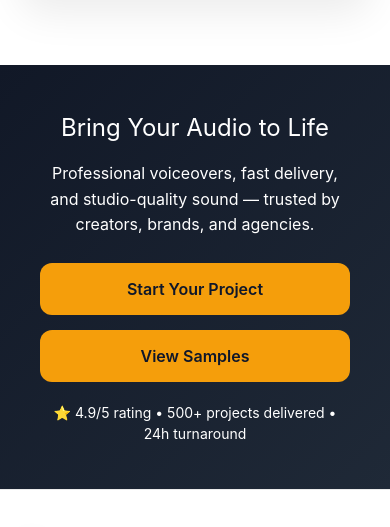
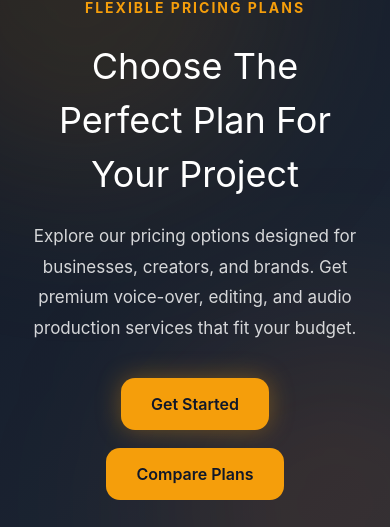
Before and after one commit to jadamanikanta/voiceover-audio-productionstudio, a website: page pricing/pricing.html in a window 390 px wide. Shown: the part 4872-5399 px from the top of the page. Drawn offline with nearby package versions, Linux system fonts and the light colour scheme.

Commit message:
first commit

```diff
--- a/global-css/global.css
+++ b/global-css/global.css
@@ -642,20 +642,27 @@ body.dark-mode .footer-brand p {
     margin-bottom: 12px;
 }
 
-.footer-links ul li a {
-    text-decoration: none;
-    color: var(--text-color);
-    font-size: 15px;
-    transition: 0.3s ease;
-}
+
 
 .footer-links ul li a:hover {
     padding-left: 6px;
 }
 
+.footer-links ul li {
+    font-size: 15px;
+    color: #777;
+}
 .footer-services ul li {
     font-size: 15px;
     color: #777;
+}
+.footer-links ul li :hover{
+
+    color: var(--primary);
+}
+.footer-services ul li :hover {
+
+    color: var(--primary);
 }
 
 .footer-contact p {
--- a/pricing/pricing.css
+++ b/pricing/pricing.css
@@ -229,12 +229,12 @@ body.dark-mode .pricing-heading p {
     display: grid;
     grid-template-columns: repeat(3,1fr);
     gap: 30px;
-    margin-top: 65px;
+    margin-top: 45px;
 }
 
 .pricing-card {
     position: relative;
-    padding: 45px 30px;
+    padding:20px 30px;
     border-radius: 28px;
     background: rgba(255,255,255,0.85);
     backdrop-filter: blur(12px);
@@ -311,8 +311,8 @@ body.dark-mode .pricing-card ul li {
 
 .badge {
     position: absolute;
-    top: 20px;
-    right: 20px;
+    top: 10px;
+    right: 10px;
     background: var(--primary);
     color: white;
     font-size: 12px;
@@ -907,132 +907,115 @@ html[dir="rtl"] .table-wrapper{
     direction:rtl;
 }
 
-.cta-blogpage {
-  padding: 10px 20px;
-  display: flex;
-  justify-content: center;
-  background:
-        linear-gradient(135deg,#111827,#1f2937);
 
-}
-
-
-
-.cta-box {
-  max-width: 800px;
-  width: 100%;
+.pricing-cta {
+   padding: 100px 8% 40px;
     text-align: center;
-  padding: 50px 30px;
-  border-radius: 20px;
-
     position: relative;
     overflow: hidden;
 
-
-  opacity: 0;
-  transform: translateY(40px);
+    background:
+        linear-gradient(135deg,#111827,#1f2937);
 }
 
-
-.cta-box.show {
-  animation: fadeUp 0.8s ease forwards;
-}
-.cta-box::after {
+.pricing-cta::before {
     content: "";
     position: absolute;
-  inset: 0;
-  background:none;
-
-  opacity: 0.15;
-
+    width: 400px;
+    height: 400px;
+    background: rgba(245,158,11,0.12);
+    border-radius: 50%;
+    top: -120px;
+    left: -120px;
+    filter: blur(90px);
+    animation: glowMove 8s infinite ease-in-out;
 }
 
-
-.cta-box::before {
+.pricing-cta::after {
     content: "";
     position: absolute;
-  inset: 0;
-
-  opacity: 0.15;
-
+    width: 350px;
+    height: 350px;
+    background: rgba(249,115,22,0.12);
+    border-radius: 50%;
+    bottom: -120px;
+    right: -120px;
+    filter: blur(90px);
+    animation: glowMove 10s infinite ease-in-out alternate;
 }
 
-
-.cta-box h2 {
-  font-size: 32px;
-  margin-bottom: 15px;
-  opacity: 0;
-  animation: fadeUp 0.6s ease forwards;
-  animation-delay: 0.1s;
-  color:white;
+.pricing-cta-content {
+    position: relative;
+    z-index: 2;
+    max-width: 850px;
+    margin: auto;
+    animation: fadeUpCTA 1.2s ease forwards;
 }
 
-.cta-box p {
-  opacity: 0;
-  margin-bottom: 25px;
-  line-height: 1.6;
-  animation: fadeUp 0.6s ease forwards;
-  animation-delay: 0.25s;
-  color:white;
+.pricing-cta-content span {
+    color: var(--primary);
+    font-size: 14px;
+    font-weight: 700;
+    letter-spacing: 2px;
+    text-transform: uppercase;
 }
 
+.pricing-cta-content h2 {
+    color: white;
+    font-size: 42px;
+    margin: 20px 0;
+}
 
-.cta-buttons {
+.pricing-cta-content p {
+    color: rgba(255,255,255,0.82);
+    font-size: 17px;
+    line-height: 1.8;
+    max-width: 700px;
+    margin: auto;
+}
+
+.pricing-cta-buttons {
+    margin-top: 35px;
     display: flex;
-  gap: 15px;
     justify-content: center;
+    gap: 18px;
     flex-wrap: wrap;
-  opacity: 0;
-  animation: fadeUp 0.6s ease forwards;
-  animation-delay: 0.4s;
+}
+
+.cta-btn {
+    padding: 14px 30px;
+    border-radius: 14px;
+    text-decoration: none;
+    font-weight: 600;
+    transition: 0.4s ease;
 }
 
 .primary-btn {
-  padding: 14px 28px;
-  border-radius: 12px;
-  border: none;
-  font-weight: 600;
-  cursor: pointer;
     background: var(--primary);
     color: var(--text-color);
-  transition: all 0.3s;
 
+    box-shadow:
+        0 0 25px rgba(245,158,11,0.35);
 }
 
-.primary-btn:hover,.secondary-btn:hover {
-  transform: translateY(-3px) scale(1.05);
-
+.primary-btn:hover {
+    transform: translateY(-4px) scale(1.05);
 }
 
 .secondary-btn {
-  padding: 14px 28px;
-   font-weight: 600;
-  border-radius: 12px;
+
+    color: var(--text-color);
     background: var(--primary);
-  color: var(--text-color);
-  cursor: pointer;
-  transition: 0.3s;
 }
 
-
-
-
-.cta-trust {
-  margin-top: 20px;
-  font-size: 14px;
-  opacity: 0;
-  animation: fadeUp 0.6s ease forwards;
-  animation-delay: 0.55s;
-  color:white;
+.secondary-btn:hover {
+    transform: translateY(-4px) scale(1.05);
 }
 
-
-
-
-@keyframes fadeUp {
+@keyframes fadeUpCTA {
     from {
         opacity: 0;
-    transform: translateY(40px);
+        transform: translateY(35px);
     }
     to {
         opacity: 1;
@@ -1040,38 +1023,20 @@ html[dir="rtl"] .table-wrapper{
     }
 }
 
-
-@keyframes pulseGlow {
+@keyframes glowMove {
     0% {
-    box-shadow: 0 0 0 rgba(99,102,241,0.4);
+        transform: translateY(0);
     }
     50% {
-    box-shadow: 0 0 25px rgba(99,102,241,0.6);
+        transform: translateY(25px);
     }
     100% {
-    box-shadow: 0 0 0 rgba(99,102,241,0.4);
+        transform: translateY(0);
     }
 }
 
-
-@keyframes glowMove {
-  0% { transform: translate(-20%, -20%); }
-  50% { transform: translate(20%, 10%); }
-  100% { transform: translate(-20%, -20%); }
-}
-
-
-@media (max-width: 640px) {
-  .cta-box {
-    padding: 35px 20px;
-  }
-
-  .cta-box h2 {
-    font-size: 24px;
-  }
-
-  .primary-btn,
-  .secondary-btn {
-    width: 100%;
+@media(max-width:768px){
+    .pricing-cta-content h2 {
+        font-size: 36px;
     }
 }
--- a/pricing/pricing.html
+++ b/pricing/pricing.html
@@ -274,26 +274,23 @@
 </section>
 
 
-  <section class="cta-blogpage">
-  <div class="cta-box">
+  <section class="pricing-cta">
+<div class="pricing-cta-content">
+    <span>Flexible Pricing Plans</span>
 
-    <h2>
-  Bring Your Audio to Life </h2>
+    <h2>Choose The Perfect Plan For Your Project</h2>
+
     <p>
-      Professional voiceovers, fast delivery, and studio-quality sound —
-      trusted by creators, brands, and agencies.
+        Explore our pricing options designed for businesses,
+        creators, and brands. Get premium voice-over, editing,
+        and audio production services that fit your budget.
     </p>
 
-    <div class="cta-buttons">
-      <button class="primary-btn">Start Your Project</button>
-      <button class="secondary-btn">View Samples</button>
+    <div class="pricing-cta-buttons">
+        <a href="../contact/contact.html" class="cta-btn primary-btn">Get Started</a>
+        <a href="../pricing/pricing.html" class="cta-btn secondary-btn">Compare Plans</a>
     </div>
-
-    <div class="cta-trust">
-      ⭐ 4.9/5 rating • 500+ projects delivered • 24h turnaround
-    </div>
-
-  </div>
+</div>
 </section>
 
 
--- a/services/services.css
+++ b/services/services.css
@@ -160,7 +160,7 @@ body.dark-mode {
     box-shadow:
         0 10px 25px rgba(245,158,11,0.25);
     transition: all 0.4s ease;
-    animation: fadeUpHero 1.9s ease forwards;
+
 }
 
 .services-content a:hover {
@@ -952,6 +952,8 @@ body.dark-mode .why-card p {
     }
 }
 
+
+
 .services-cta {
    padding: 100px 8% 40px;
     text-align: center;
```
Also changed, not shown: blog/blog.css (+7 -1 lines), blog/blog.html (+7 -3 lines), contact/contact.css (+19 -16 lines), contact/contact.html (+1 -38 lines), services/services.html (+2 -2 lines). Lines whose indentation alone changed are shown as unchanged.
